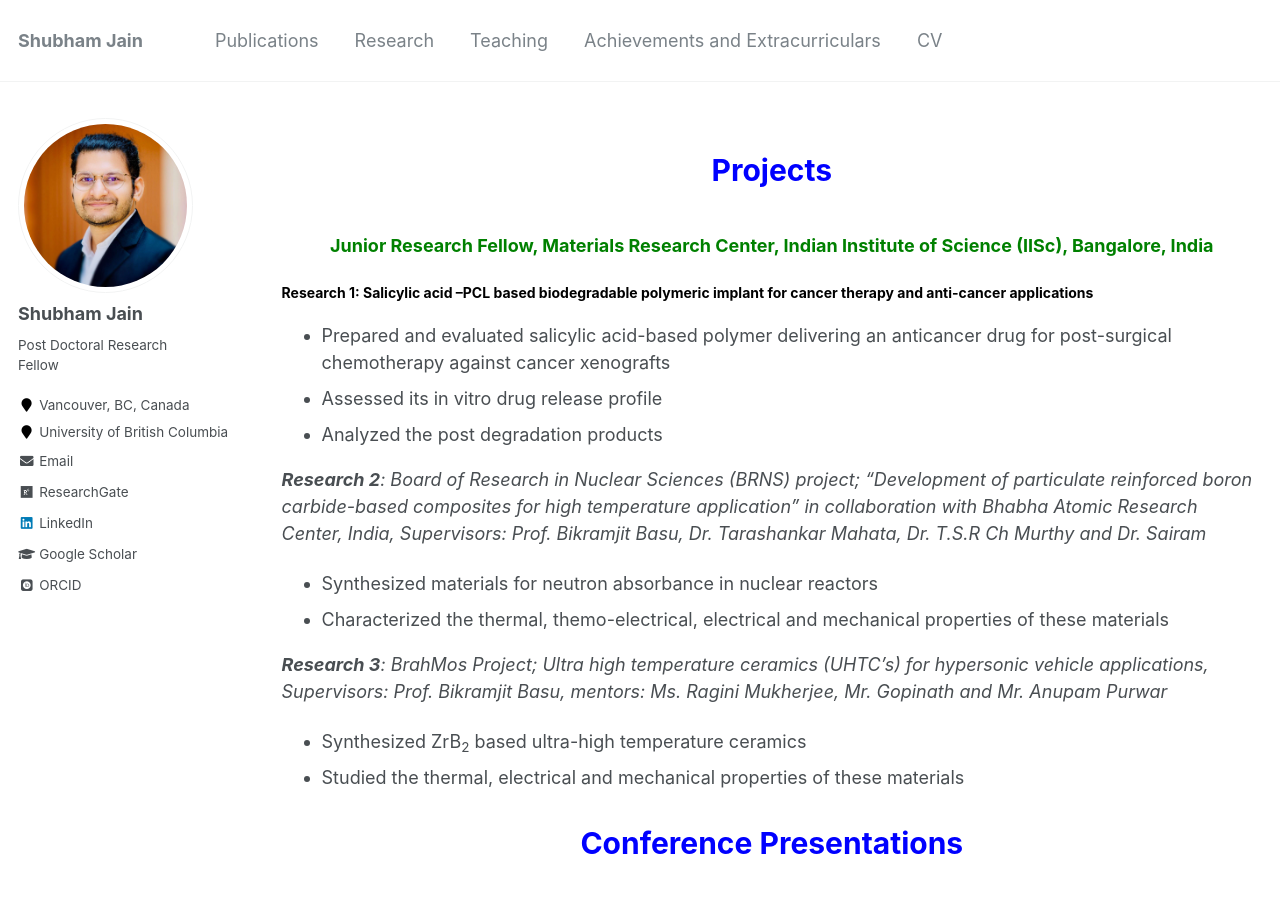
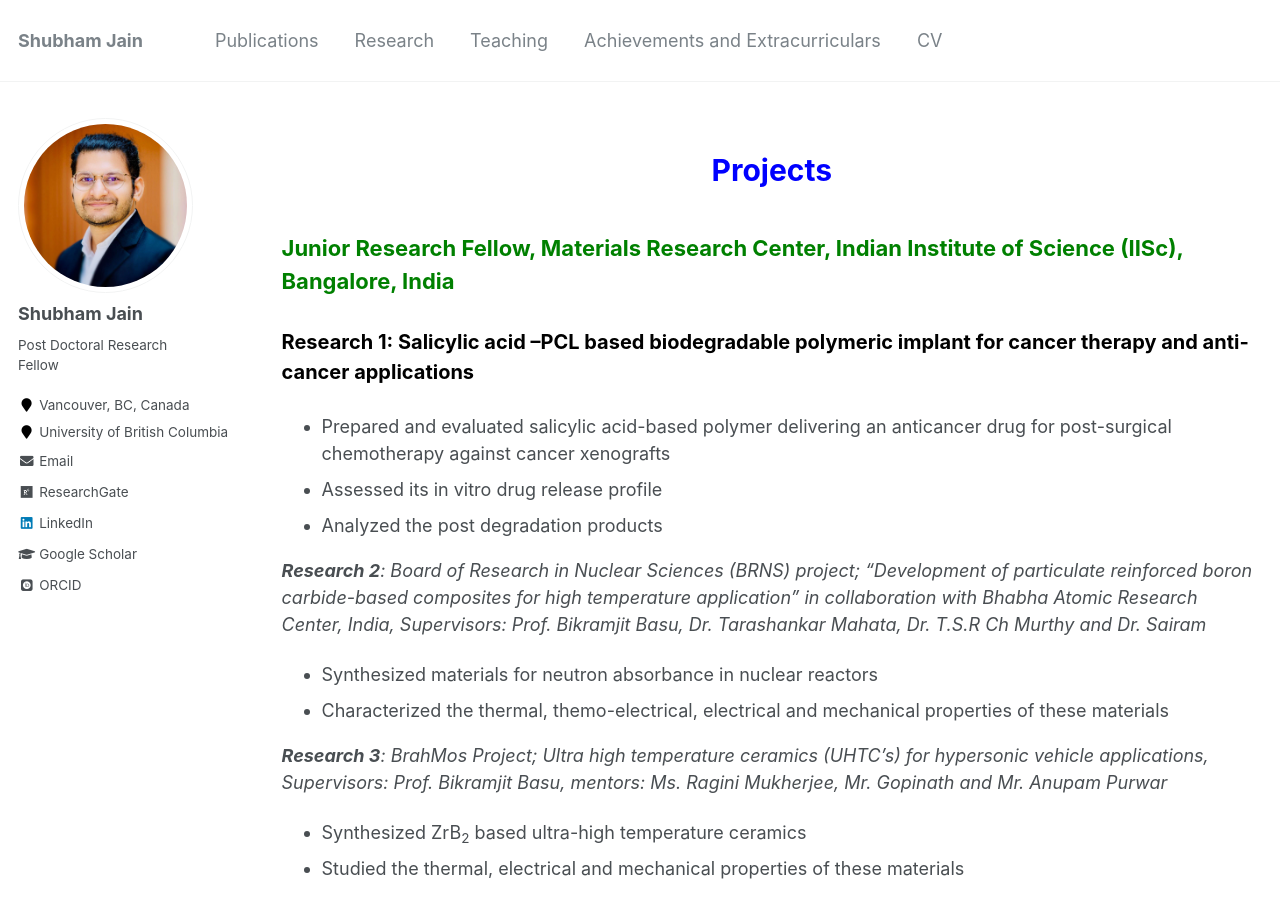
Before and after one commit to shubhamj2611/shubhamj2611.github.io, a Jekyll site: the page built from _pages/research.md, in a window 1280 px wide and 900 px high. Built offline with Jekyll 4.4.1, drawn with Linux system fonts in a browser that asks for light colours; some web fonts are replaced.

Commit message:
Update research.md

```diff
--- a/_pages/research.md
+++ b/_pages/research.md
@@ -6,9 +6,9 @@ author_profile: true
 ---
 <p style="text-align:center; color:Blue; font-size:30px; font-weight:bold;"> Projects </p>
 
-<p style="text-align:center; color: Green; font-size:18px; font-weight:bold;"> Junior Research Fellow, Materials Research Center, Indian Institute of Science (IISc), Bangalore, India </p>
+<p style="text-align:left; color: Green; font-size:22px; font-weight:bold;"> Junior Research Fellow, Materials Research Center, Indian Institute of Science (IISc), Bangalore, India </p>
 
-<p style="text-align:left; color: black; font-size:14px; font-weight:bold;"> Research 1: Salicylic acid –PCL based biodegradable polymeric implant for cancer therapy and anti-cancer applications </p>
+<p style="text-align:left; color: black; font-size:20px; font-weight:bold;"> Research 1: Salicylic acid –PCL based biodegradable polymeric implant for cancer therapy and anti-cancer applications </p>
    * Prepared and evaluated salicylic acid-based polymer delivering an anticancer drug for post-surgical chemotherapy against cancer xenografts
    * Assessed its in vitro drug release profile
    * Analyzed the post degradation products
```
